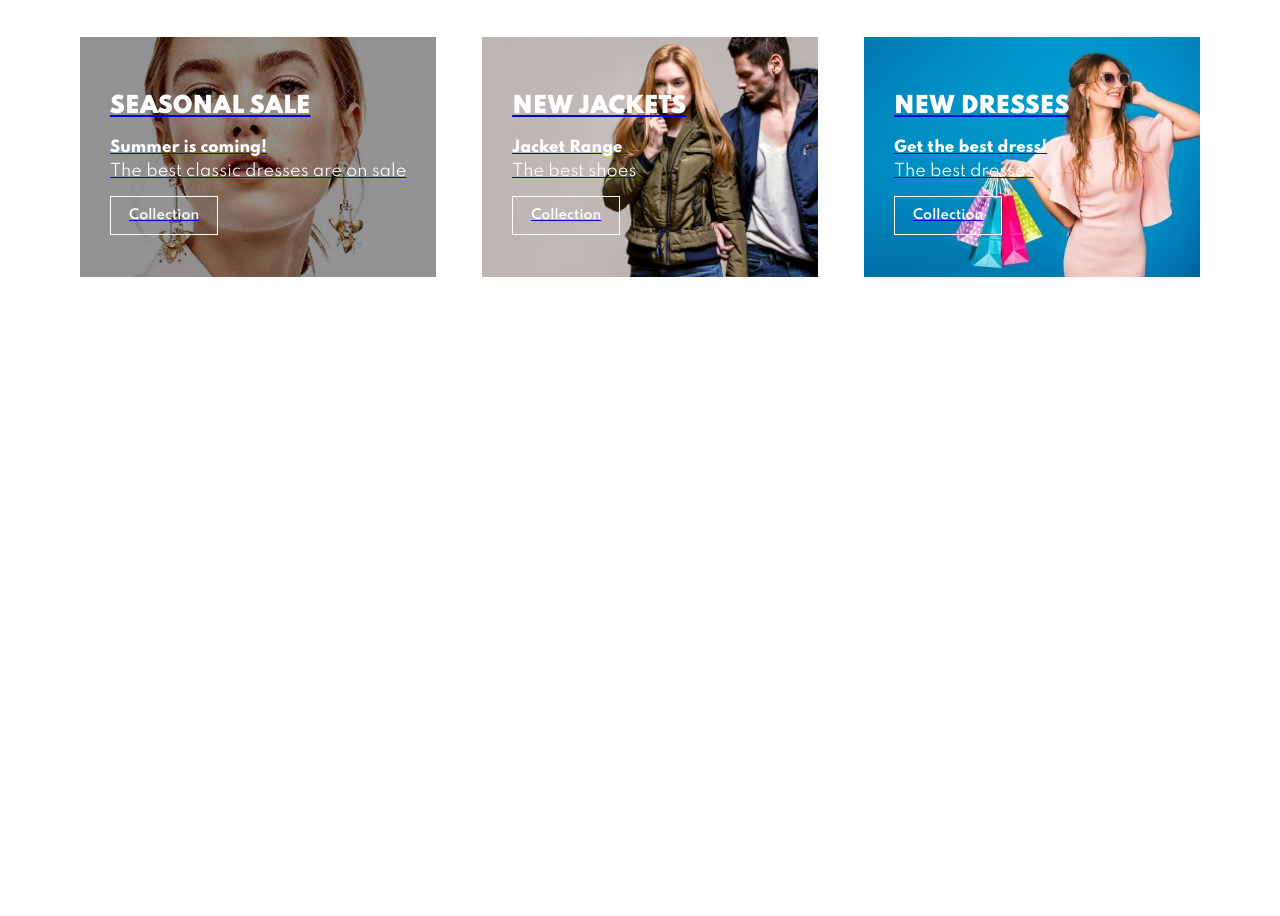
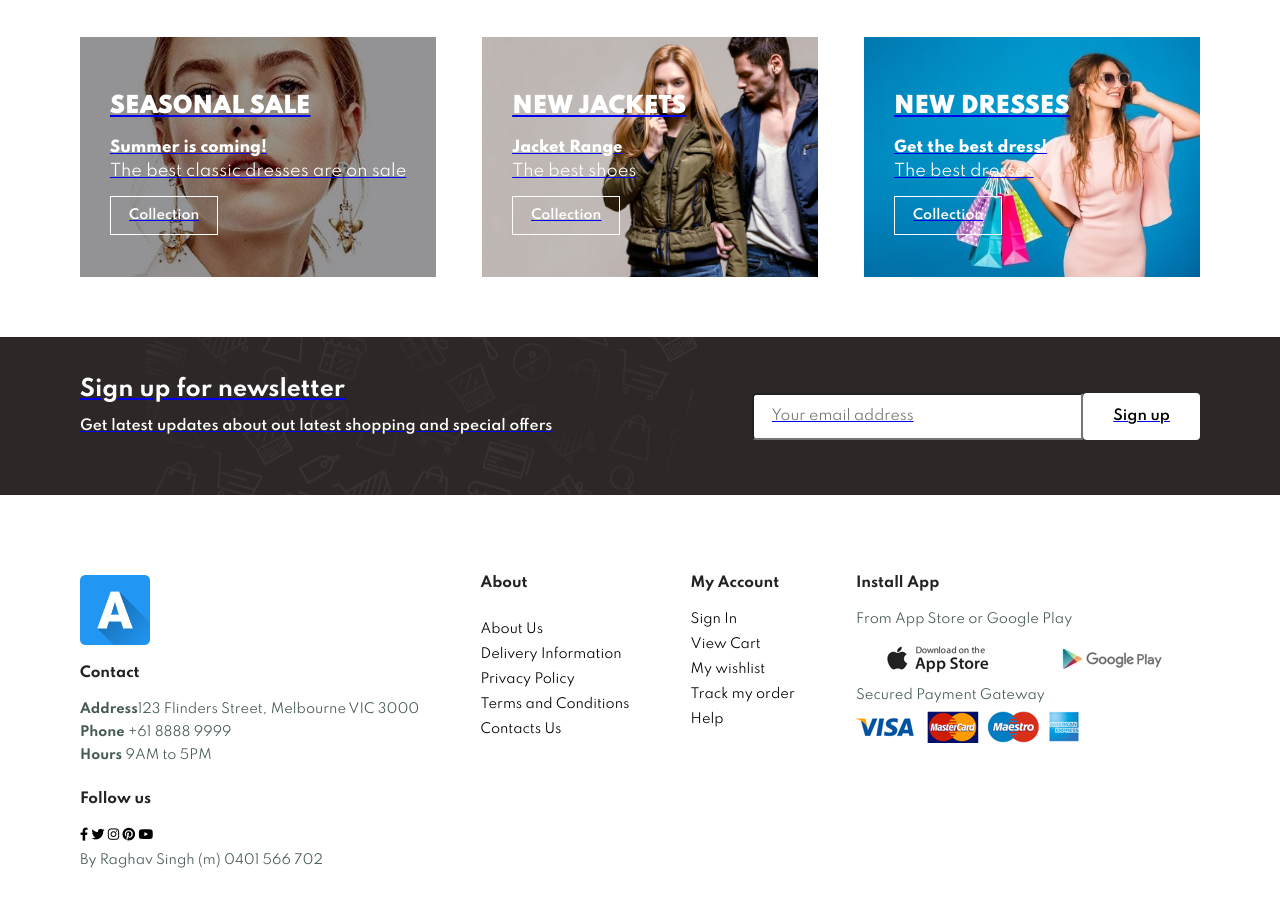
Before and after one commit to raghav3155/Brand-Store-Responsive-HTML-CSS-JS-, a plain HTML site: page index.html in a window 1280 px wide. Shown: the part 5007-5923 px from the top of the page. Before the commit the page ends 5304 px from the top, so only its background shows below. Drawn offline with nearby package versions, Linux system fonts and the light colour scheme.

Commit message:
Updated Footer

```diff
--- a/index.html
+++ b/index.html
@@ -273,8 +273,6 @@
 
         </section>
 
-
-
         <!--Fresh Arrival title Heading with Section P1 to add padding-->
         <section id="products" class="section-p1">
 
@@ -470,8 +468,6 @@
             </div>
         </section>
 
-
-
         <!--First two banners below the fresh arrival section -->
         <section id="sm-banners" class="section-p1">
 
@@ -519,6 +515,107 @@
             </section>
 
 
+        <!--News letter -->
+
+        <section id="newsletter" class="section-p1 section-m1" >
+
+            <!--DIV for newsletter text -->
+            <div class="newstext">
+
+                <h4> Sign up for newsletter</h4>
+                <p>Get latest updates about out latest shopping and special offers</p>
+            </div>
+
+            <!--Collect email address -->
+            <div class="form">
+
+                <input type ="text" placeholder="Your email address">
+                <button class="normal"> Sign up</button>
+
+            </div>
+        </section>
+
+
+        <!--Footer-->
+
+         <footer class="section-p1">
+
+            <!--Logo and Address-->
+            <div class="col">
+
+                <img class="logo" src="images/logo.png" alt="">
+
+                <h4> Contact</h4>
+                <p><b>Address</b>123 Flinders Street, Melbourne VIC 3000</p>
+                <p><b>Phone</b> +61 8888 9999</p>
+                <p><b>Hours</b> 9AM to 5PM</p>
+
+            </div class="follow">
+
+                <!--Follow-->
+
+                    <h4>Follow us</h4>
+
+                <!--Social Media Icons-->
+
+                <div class="icon">
+
+                    <i class="fab fa-facebook-f"></i>
+                    <i class="fab fa-twitter"></i>
+                    <i class="fab fa-instagram"></i>
+                    <i class="fab fa-pinterest"></i>
+                    <i class="fab fa-youtube"></i>
+                </div>
+            </div>
+
+            <!--About Us-->
+
+            <div class ="col">
+
+                    <h4>About</h4>
+                    <a href="#">About Us</a>
+                    <a href="#">Delivery Information</a>
+                    <a href="#">Privacy Policy</a>
+                    <a href="#">Terms and Conditions</a>
+                    <a href="#">Contacts Us</a>
+            </div>
+
+
+            <!--My Account-->
+
+            <div class="col">
+
+                <h4>My Account</h4>
+                <a href="#">Sign In</a>
+                <a href="#">View Cart</a>
+                <a href="#">My wishlist</a>
+                <a href="#">Track my order</a>
+                <a href="#">Help</a>
+            </div>
+
+            <!--Footer App Install-->
+
+            <div class="col install">
+                <h4>Install App</h4>
+                <p>From App Store or Google Play</p>
+
+                    <div class="row">
+                        <img src="images/pay/app.jpg" alt="">
+                        <img src="images/pay/play.jpg" alt="">
+                    </div>
+
+                    <p>Secured Payment Gateway</p>
+                    <img src="images/pay/pay.png" alt="">
+            </div>
+
+
+            <div class="copyright">
+
+                <p>By Raghav Singh (m) 0401 566 702</p>
+
+            </div>
+
+         </footer>
 
         <!--Javascript Page-->
         <script src="script.js"></script>
--- a/style.css
+++ b/style.css
@@ -88,7 +88,7 @@ body {
   justify-content: space-between;
   padding: 20px 80px;
   background-color: #E3DFFD;
-  position: sticky;
+  position:sticky;
   top : 0;
   left : 0;
 }
@@ -494,3 +494,106 @@ button.white {
   color: white;
   padding-bottom: 15px;
 }
+
+#newsletter{
+  display: flex;
+  justify-content: space-between;
+  flex-wrap: wrap;
+  align-items: center;
+  background-image: url("images/banner/b14.png");
+  background-color: #2D2727;
+  background-repeat: no-repeat;
+  background-position: 20% 30%;
+}
+
+#newsletter h4 {
+  font-size: 22px;
+  font-weight: 700;
+  color: white;
+}
+
+#newsletter p {
+  font-size: 14px;
+  font-weight: 600;
+  color: white;
+}
+
+#newsletter input {
+
+  height: 3.125 rem;
+  padding: 0 1.25em;
+  font-size: 14px;
+  width:100%;
+  border: 1 px solid transparent;
+  border-radius: 4px;
+  outline: none;
+  border-top-right-radius: 0;
+  border-bottom-right-radius: 0;
+}
+
+#newsletter button {
+  white-space: nowrap;
+  border-left-right-radius: 0;
+  border-left-right-radius: 0;
+}
+
+
+#newsletter .form {
+  display: flex;
+  width: 40%;
+}
+
+footer {
+  display: flex;
+  flex-wrap: wrap;
+  justify-content: space-between;
+}
+
+footer .col{
+
+  display: flex;
+  flex-direction: column;
+  align-items: flex-start;
+  margin-bottom: 20px;
+
+}
+
+footer .logo {
+  margin-bottom: 20px;
+}
+
+footer h4 {
+font-size: 14px;
+padding-bottom: 20px;
+
+}
+
+footer p {
+  font-size: 13px;
+  margin: 0 0 8px 0;
+
+}
+
+footer a {
+  font-size: 13px;
+  text-decoration: none;
+  color: black;
+  margin-bottom: 10px;
+}
+
+footer .follow {
+  margin-top: 20px;
+
+}
+
+footer .follow i {
+  padding-right: 10px;
+  cursor: pointer;
+
+}
+
+footer .install .row img {
+
+
+
+}
```
